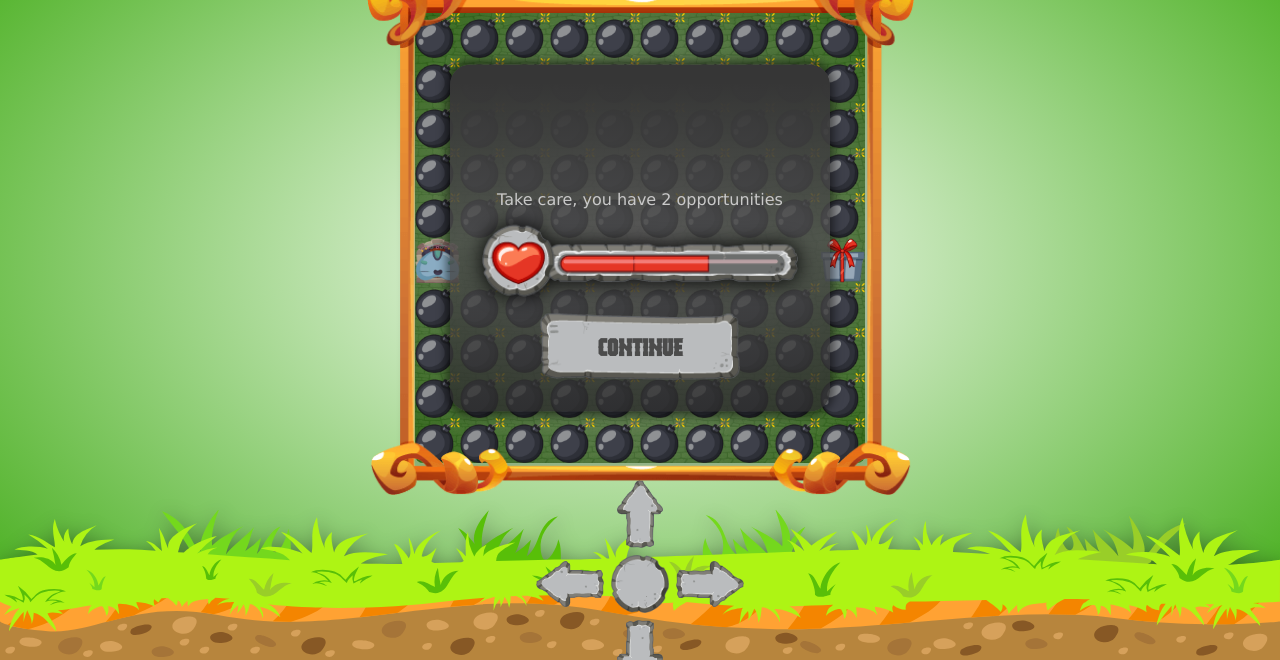
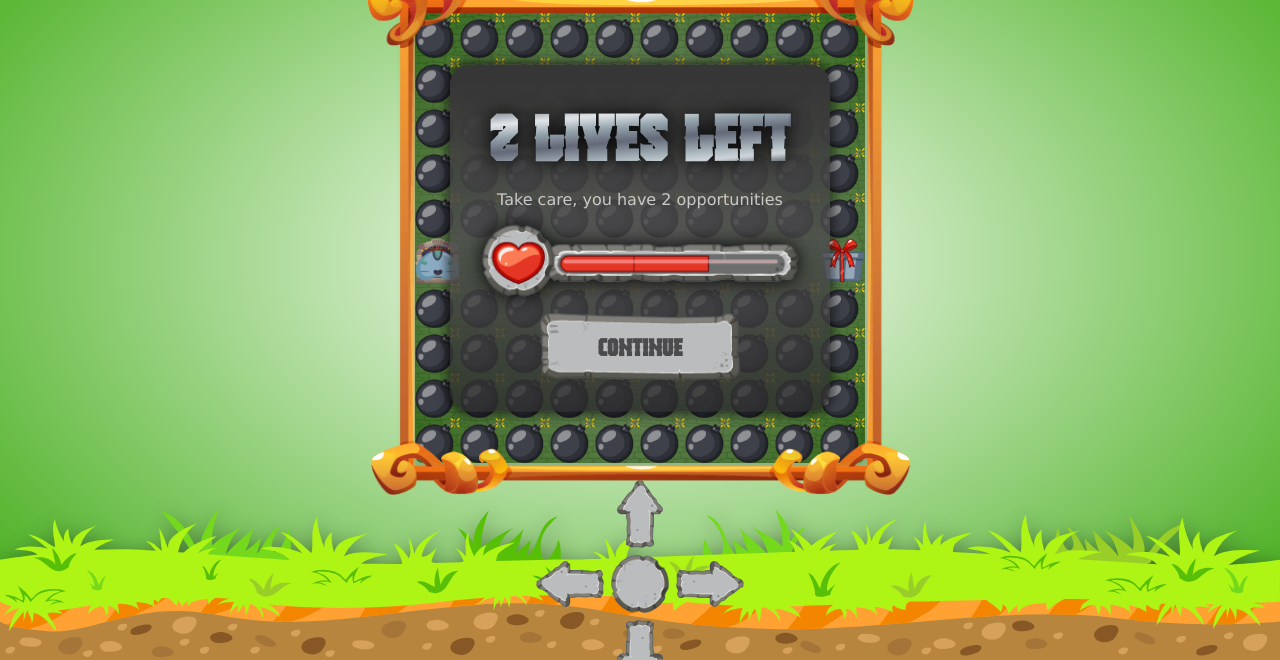
Before and after one commit to JuanCaCode/BomberGame, a plain HTML site: page index.html in a window 1280 px wide. Both pictures are taken after a click on the button 640 px from the left and 654 px from the top of the page. Shown: the part 140-800 px from the top of the page. Drawn offline with Linux system fonts and the light colour scheme.

Commit message:
updates last time

```diff
--- a/css/styles.css
+++ b/css/styles.css
@@ -182,7 +182,7 @@ body {
 }
 #infoboard__title{
   color: transparent;
-  background: url('./assets/imgs/others/silver_texture.png') center / cover no-repeat;
+  background: url('../assets/imgs/others/silver_texture.png') center / cover no-repeat;
   background-clip: text;
   background-size: 100% 100%;
   -webkit-background-clip: text;
```
